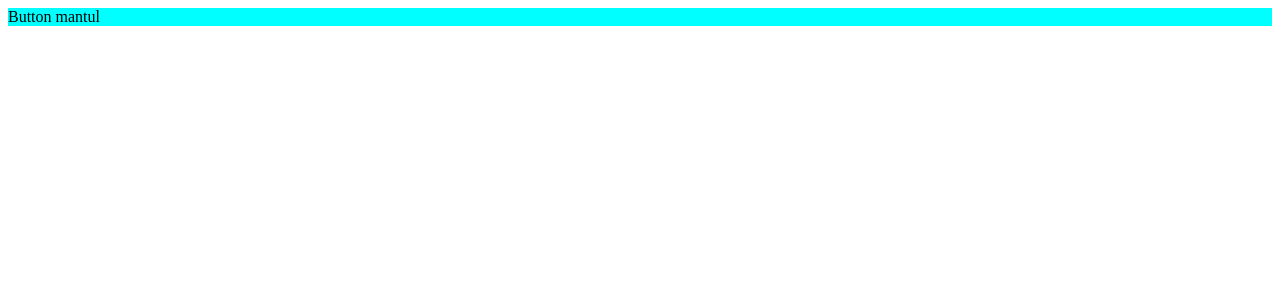
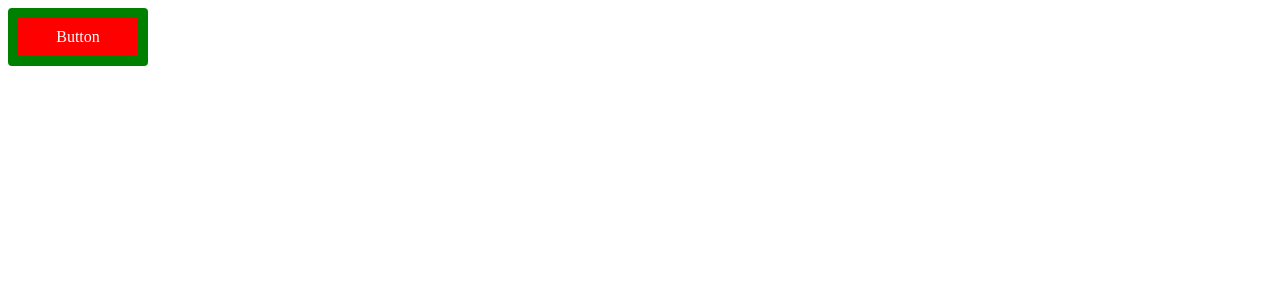
Before and after one commit to rndDesto/signal-react-ui-intern, a React (Vite) app: page / in a window 1280 px wide. Shown: the top 300 px of the page. Built offline with nearby package versions, Linux system fonts and the light colour scheme.

Commit message:
:sparkles: (feat) bikin button
bikin button dan coba pake dan dipanggil ketempat lain

```diff
--- a/src/Components/Button/Button.tsx
+++ b/src/Components/Button/Button.tsx
@@ -1,9 +1,11 @@
 import styles from './style.module.css'
 
-
-const Button = (props:any) => {
+const Button = () => {
   return (
-    <div className={styles['signal-button']}>Button {props.title}</div>
+    <div className={[
+      styles['button-saya'],
+      styles['mantul-gan']
+    ].join(" ")}>Button</div>
   )
 }
 
--- a/src/Components/Button/style.module.css
+++ b/src/Components/Button/style.module.css
@@ -1,3 +1,12 @@
-.signal-button{
-    background-color: aqua;
+.button-saya{
+    background-color: red;
+    color: white;
+    padding: 10px;
+    border-radius: 4px;
+    text-align: center;
+    width: 100px;
 }
+
+.mantul-gan{
+    border: 10px solid green;
+}
--- /dev/null
+++ b/src/Components/Stepper/Stepper.tsx
@@ -0,0 +1,9 @@
+
+export const Stepper = () => {
+  return (
+    <div>
+        <h1>Headingnya stepper</h1>
+        <div>Lorem ipsum dolor, sit amet consectetur adipisicing elit. Quod ullam veritatis ex. Vel perferendis aperiam quisquam voluptas voluptate optio non cum asperiores tempora neque! Maxime sit necessitatibus rerum reprehenderit. Voluptatibus.</div>
+    </div>
+  )
+}
--- a/src/Pages/Example/Example.tsx
+++ b/src/Pages/Example/Example.tsx
@@ -1,7 +1,7 @@
 
 const Example = () => {
   return (
-    <div>Example</div>
+    <div>Example mantul</div>
   )
 }
 
```
Also changed, not shown: src/main.tsx (+9 -0 lines).
